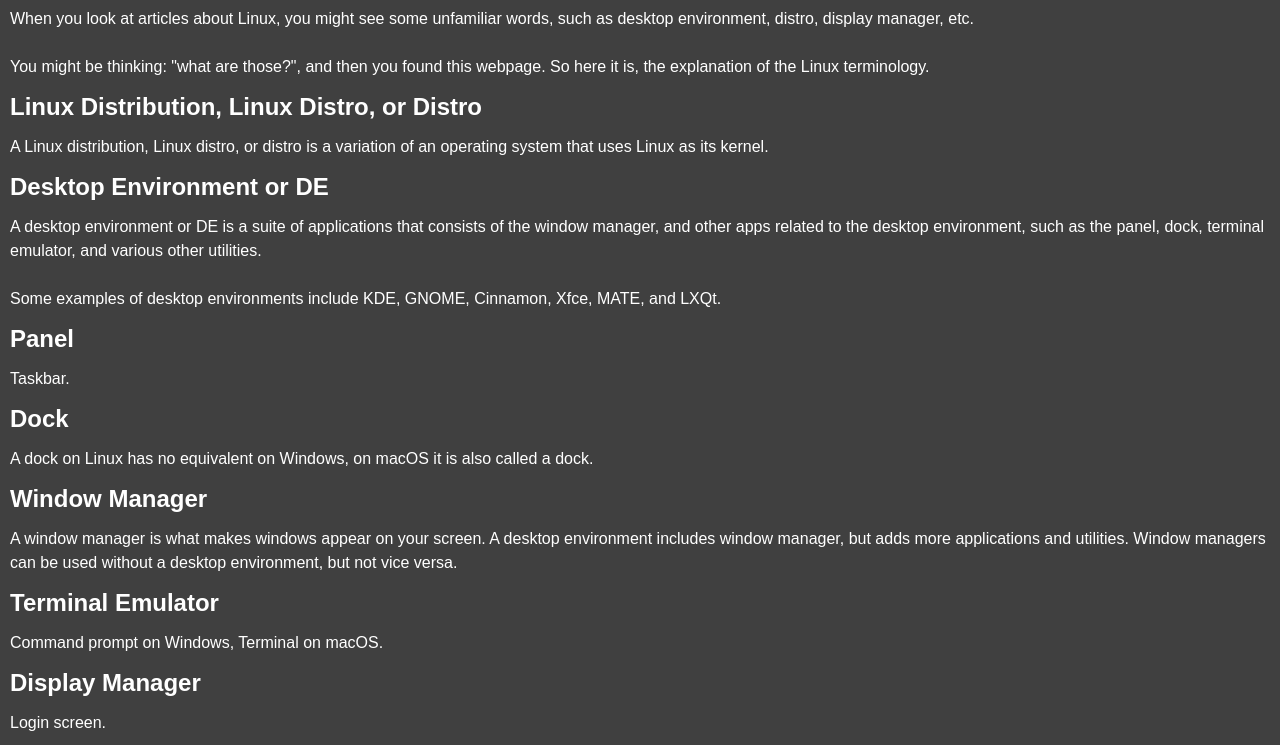
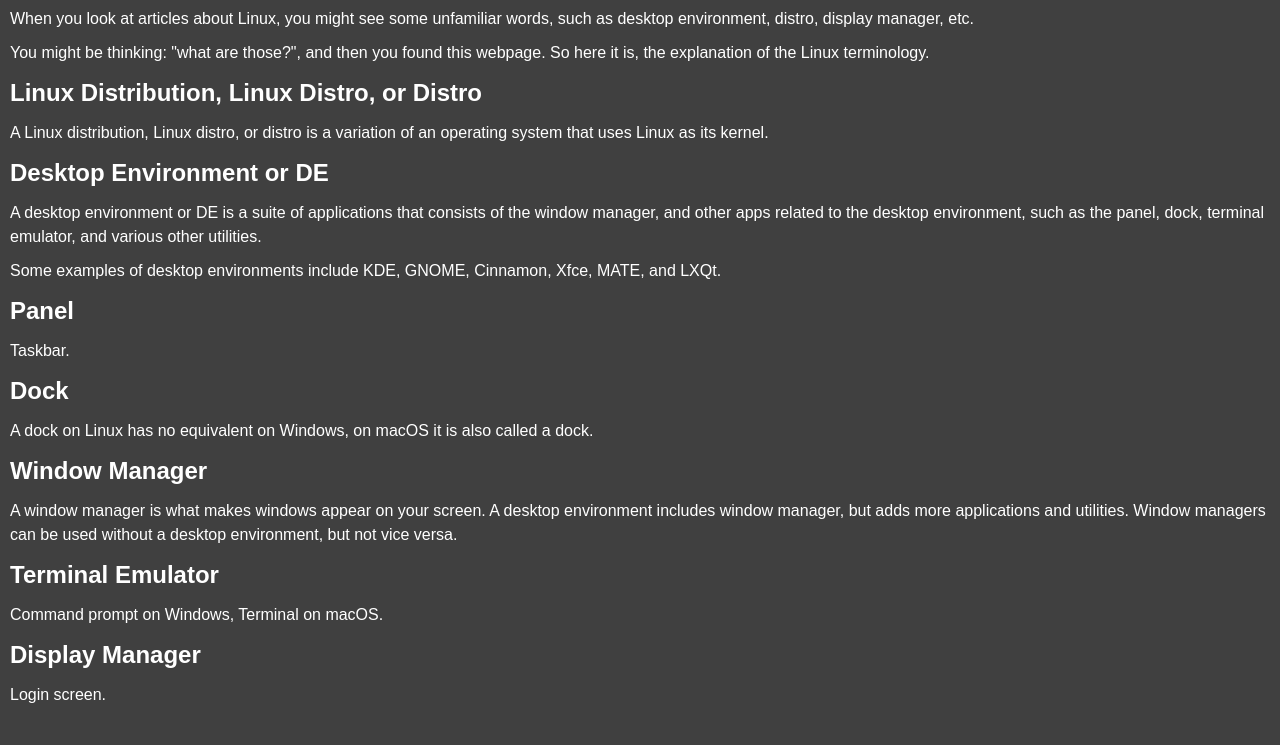
Before and after one commit to azraeljd/azraeljd.github.io, a plain HTML site: page articles/linux/linux_terminology.html in a window 1280 px wide. Shown: the part 113-858 px from the top of the page. After the commit the page ends 830 px from the top, so only its background shows below. Drawn offline with Linux system fonts and the light colour scheme.

Commit message:
Update Linux Terminology article

```diff
--- a/articles/linux/linux_terminology.html
+++ b/articles/linux/linux_terminology.html
@@ -13,9 +13,8 @@
 <body>
   <h1>Linux Terminology</h1>
   <p>When you look at articles about Linux, you might see some unfamiliar words,
-     such as desktop environment, distro, display manager, etc.
-     <br><br>
-     You might be thinking: "what are those?", and then you found this webpage.
+     such as desktop environment, distro, display manager, etc.</p>
+  <p>You might be thinking: "what are those?", and then you found this webpage.
      So here it is, the explanation of the Linux terminology.</p>
   <h2>Linux Distribution, Linux Distro, or Distro</h2>
   <p>A Linux distribution, Linux distro, or distro is a variation of an operating
@@ -23,9 +22,8 @@
   <h2>Desktop Environment or DE</h2>
   <p>A desktop environment or DE is a suite of applications that consists of the
      window manager, and other apps related to the desktop environment, such as
-     the panel, dock, terminal emulator, and various other utilities.
-     <br><br>
-     Some examples of desktop environments include KDE, GNOME, Cinnamon, Xfce,
+     the panel, dock, terminal emulator, and various other utilities.</p>
+  <p>Some examples of desktop environments include KDE, GNOME, Cinnamon, Xfce,
      MATE, and LXQt.</p>
   <h2>Panel</h2>
   <p>Taskbar.</p>
```
